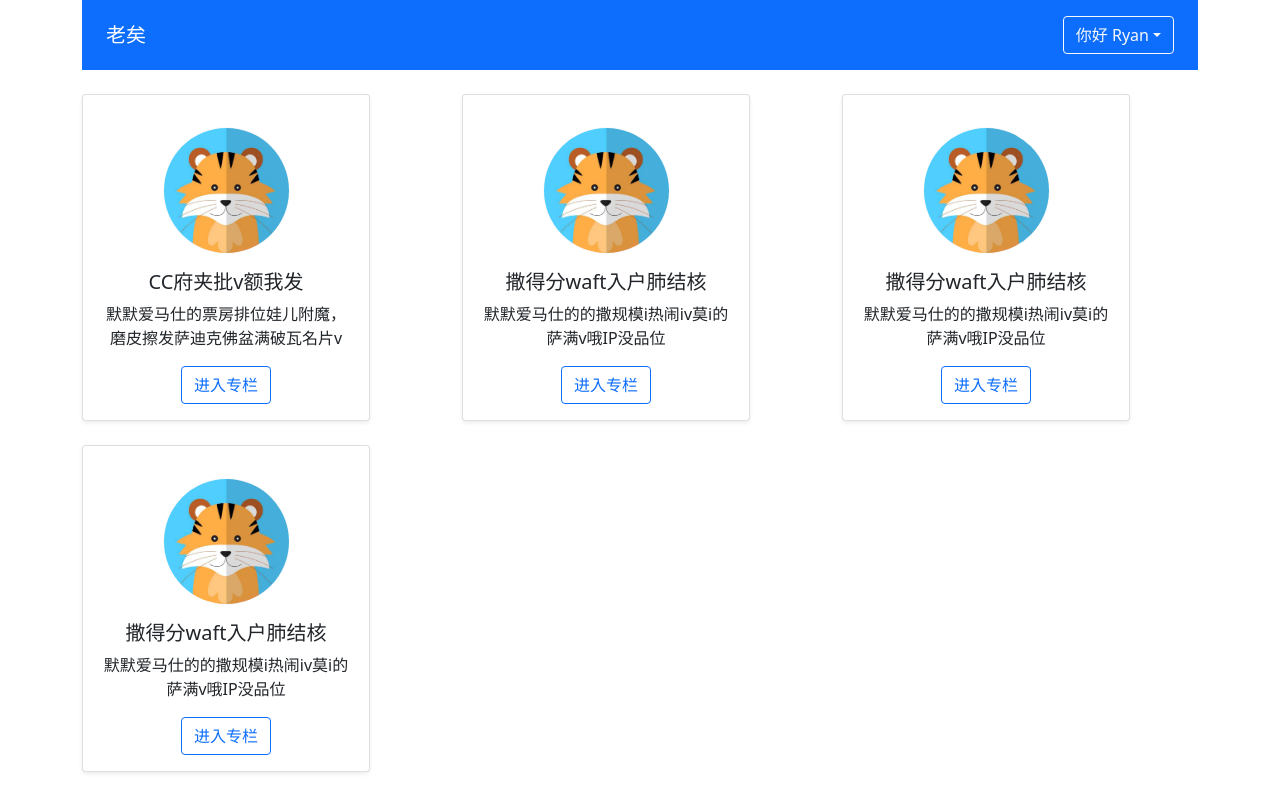
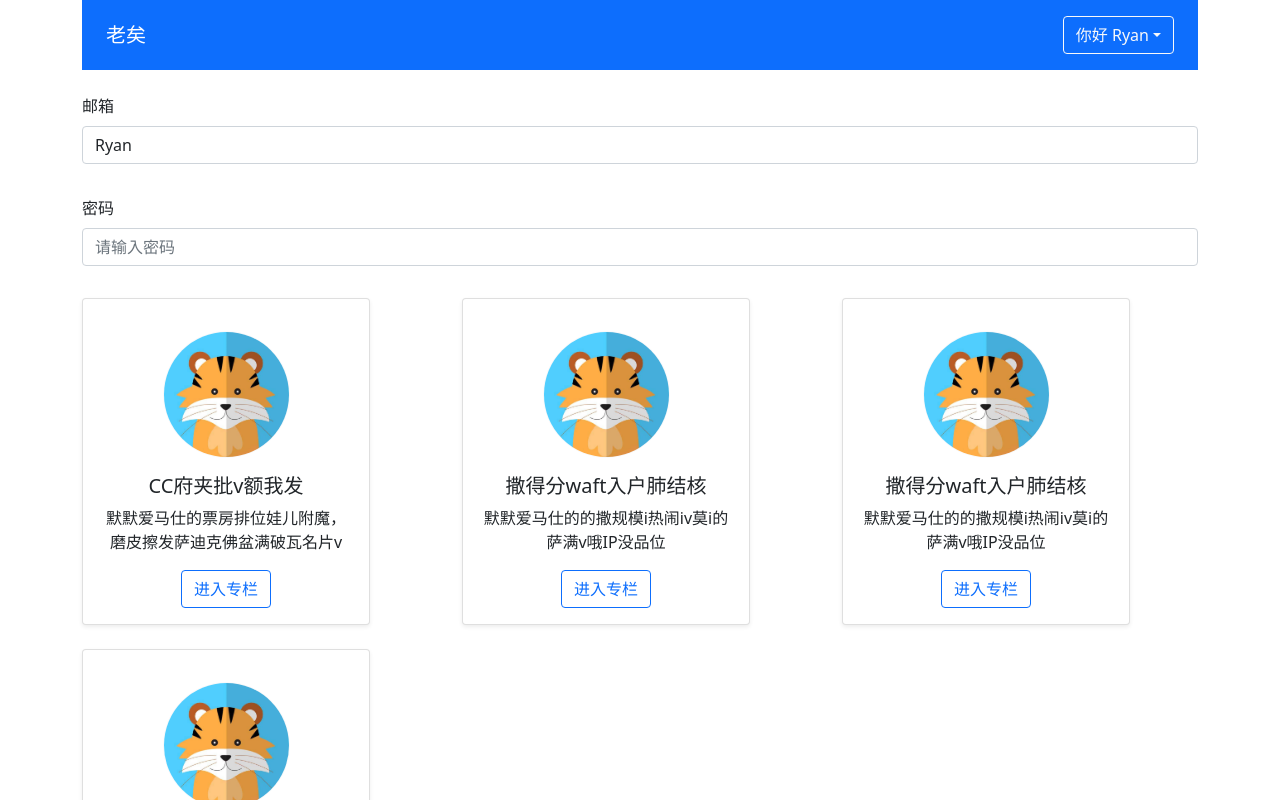
Before and after one commit to aaamrh/vue3ts, a Vue app: page / in a window 1280 px wide. Shown: the top 800 px of the page. Built offline with nearby package versions, Linux system fonts and the light colour scheme.

Commit message:
feat: 使用$attrs支持其他属性, update:modelValue支持获取组件的值

```diff
--- a/src/App.vue
+++ b/src/App.vue
@@ -1,15 +1,56 @@
 <template>
 <div class="container">
   <global-header :user="currentUser"></global-header>
+  <!-- <form>
+    <div class="mb-3">
+      <label for="exampleInputEmail1" class="form-label">邮箱地址</label>
+      <input type="email"
+        class="form-control"
+        id="exampleInputEmail1"
+        v-model="emailRef.val"
+        @blur="validateEmail"
+      >
+      <div class="form-text" v-if="emailRef.error" >{{emailRef.message}}</div>
+    </div>
+    <div class="mb-3">
+      <label for="exampleInputPassword1" class="form-label">密码</label>
+      <input type="password" class="form-control" id="exampleInputPassword1">
+    </div>
+    <div class="mb-3 form-check">
+      <input type="checkbox" class="form-check-input" id="exampleCheck1">
+      <label class="form-check-label" for="exampleCheck1">Check me out</label>
+    </div>
+    <button type="submit" class="btn btn-primary">Submit</button>
+  </form>  -->
+
+  <div class="mb-3">
+    <label class="form-label">邮箱</label>
+    <validate-input
+      :rules="emailRules"
+      v-model="emailVal"
+      type="text"
+      placeholder = "请输入邮箱"
+    ></validate-input>
+  </div>
+
+  <div class="mb-3">
+    <label class="form-label">密码</label>
+    <validate-input
+      v-model="passwordVal"
+      type="password"
+      placeholder = "请输入密码"
+    ></validate-input>
+  </div>
   <column-list :list="list"></column-list>
 </div>
 </template>
 
 <script lang="ts">
-import { defineComponent } from 'vue';
+import { defineComponent, reactive, ref } from 'vue';
 import "bootstrap/dist/css/bootstrap.min.css";
 import ColumnList, { IColumnProps } from './components/ColumnList.vue';
 import GlobalHeader, { IUserProps } from './components/GlobalHeader.vue';
+import ValidateInput from './components/ValidateInput.vue';
 
 const currentUser: IUserProps = {
   isLogin: true,
@@ -47,12 +88,38 @@ export default defineComponent({
   name: 'App',
   components: {
     ColumnList,
-    GlobalHeader
+    GlobalHeader,
+    ValidateInput
   },
   setup(){
+    // const emailRef = reactive({
+    //   val: '',
+    //   error: false,
+    //   message: ''
+    // })
+
+    const emailVal = ref('Ryan'); // GET 获取到input组件的值
+    const emailRules = [
+      { type: 'required', message: "不能为空" }
+    ]
+
+    const passwordVal = ref('')
+
+    // const validateEmail = () => {
+    //   if (emailRef.val.trim() === '') {
+    //     emailRef.message = "不能为空";
+    //     emailRef.error = true;
+    //   }
+    // }
+
     return {
       list: testData,
-      currentUser
+      currentUser,
+      emailVal,
+      // emailRef,
+      // validateEmail,
+      emailRules,
+      passwordVal
     }
   }
 })
--- /dev/null
+++ b/src/components/ValidateInput.vue
@@ -0,0 +1,82 @@
+<template>
+  <div class="validate-input-container pb-3">
+    <input
+      v-bind="$attrs"
+      class="form-control"
+      :class="{'is-invalid': inputRef.error}"
+      @blur="validateInput"
+      :value="inputRef.val"
+      @input="updateValue"
+    >
+      <!-- v-model="inputRef.val" -->
+  </div>
+  <div v-if="inputRef.error" class="invalid-feedback">{{inputRef.message}}</div>
+</template>
+
+<script lang="ts">
+import { defineComponent, PropType, reactive } from 'vue';
+
+interface IRuleProp {
+  type: 'required' | 'email',
+  message: string
+}
+
+export type RulesProp = IRuleProp[];
+
+export default defineComponent({
+  name: 'ValidateInput',
+  inheritAttrs: false,
+  props: {
+    rules: Array as PropType<RulesProp>,
+    modelValue: String
+  },
+  setup(props, context){
+    const inputRef = reactive({
+      val: props.modelValue || '',
+      error: false,
+      message: ''
+    })
+
+    const updateValue = (e: KeyboardEvent) => {
+      const targetValue = (e.target as HTMLInputElement).value;
+      inputRef.val = targetValue;
+      context.emit('update:modelValue', targetValue);
+    }
+
+    const validateInput = () => {
+      if ( props.rules ) {
+        const allPassed = props.rules.every(rule => {
+          let passed = true;
+          inputRef.message = rule.message
+
+          switch (rule.type) {
+            case 'required':
+              passed = (inputRef.val.trim() !== '')
+              break;
+
+            case 'email':
+              break;
+
+            default:
+              break;
+          }
+          return passed;
+        })
+        inputRef.error = !allPassed;
+      }
+    }
+
+    return {
+      inputRef,
+      validateInput,
+      updateValue
+    }
+  }
+})
+</script>
+
+<style>
+.invalid-feedback{
+  display: block;
+}
+</style>
```
